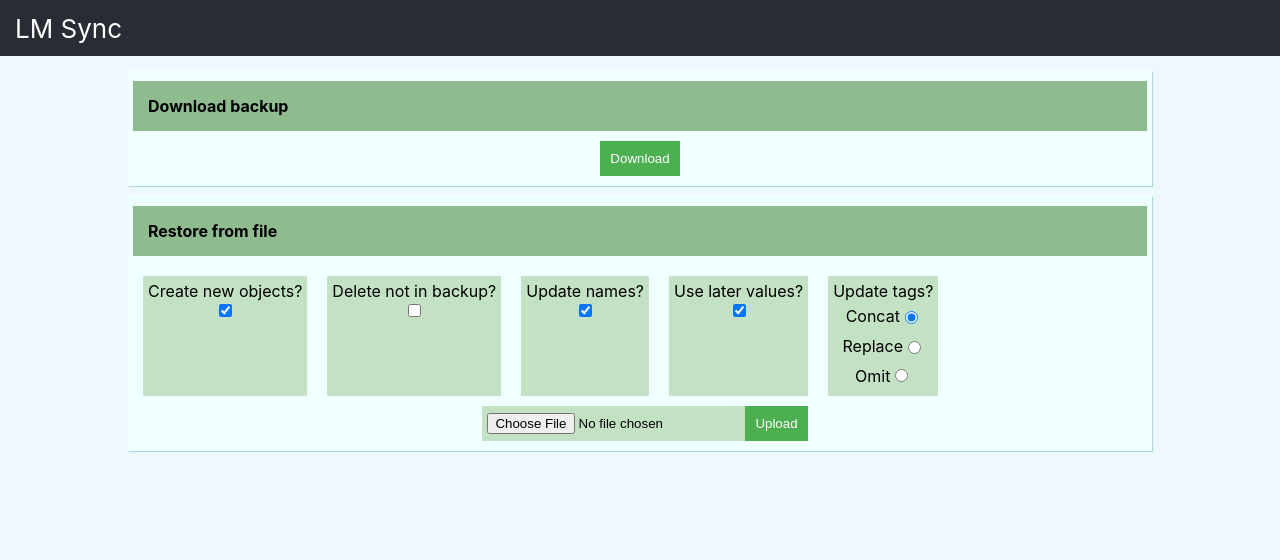
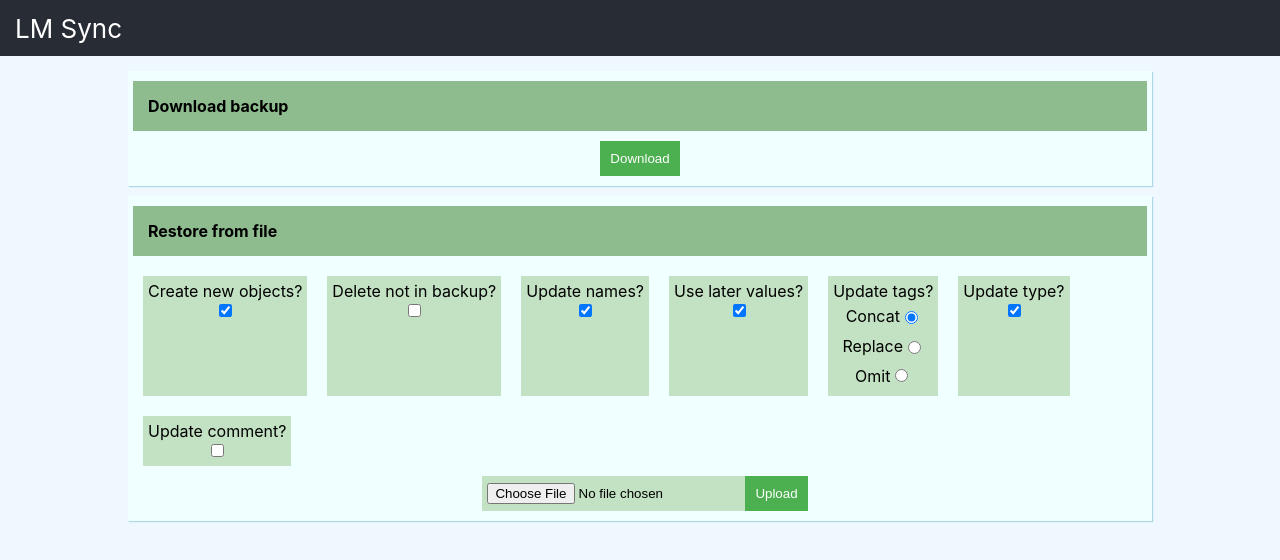
Before and after one commit to buuuudzik/lmsync, a React (Create React App) app: page / in a window 1280 px wide. Shown: the top 560 px of the page. Built offline with nearby package versions, Linux system fonts and the light colour scheme; some icons are missing.

Commit message:
Add update type and comment

```diff
--- a/src/App.js
+++ b/src/App.js
@@ -16,6 +16,8 @@ class App extends React.Component {
         notExisting: "let", // "let" || "delete"
         name: "replace", // "replace" || "let" Could crash some scripts
         value: "useLater", // "replace" || "let"
+        type: "replace", // "replace" || "let"
+        comment: "let", // "replace" || "let"
         tags: "concat", // "replace" || "concat" || "let"
       },
     };
@@ -185,6 +187,18 @@ class App extends React.Component {
                     </div>
                   </div>
                 </div>
+                <div className="backup-option">
+                  <div>
+                    <div>Update type?</div>
+                    {this.createPolicyCheckbox("type", "replace", "let")}
+                  </div>
+                </div>
+                <div className="backup-option">
+                  <div>
+                    <div>Update comment?</div>
+                    {this.createPolicyCheckbox("comment", "replace", "let")}
+                  </div>
+                </div>
               </div>
               <UploaderBackup
                 url={`backup.lp?${this.getPoliciesParams()}`}
```
Also changed, not shown: 1 other file (tests, documents, lock files or other folders).
